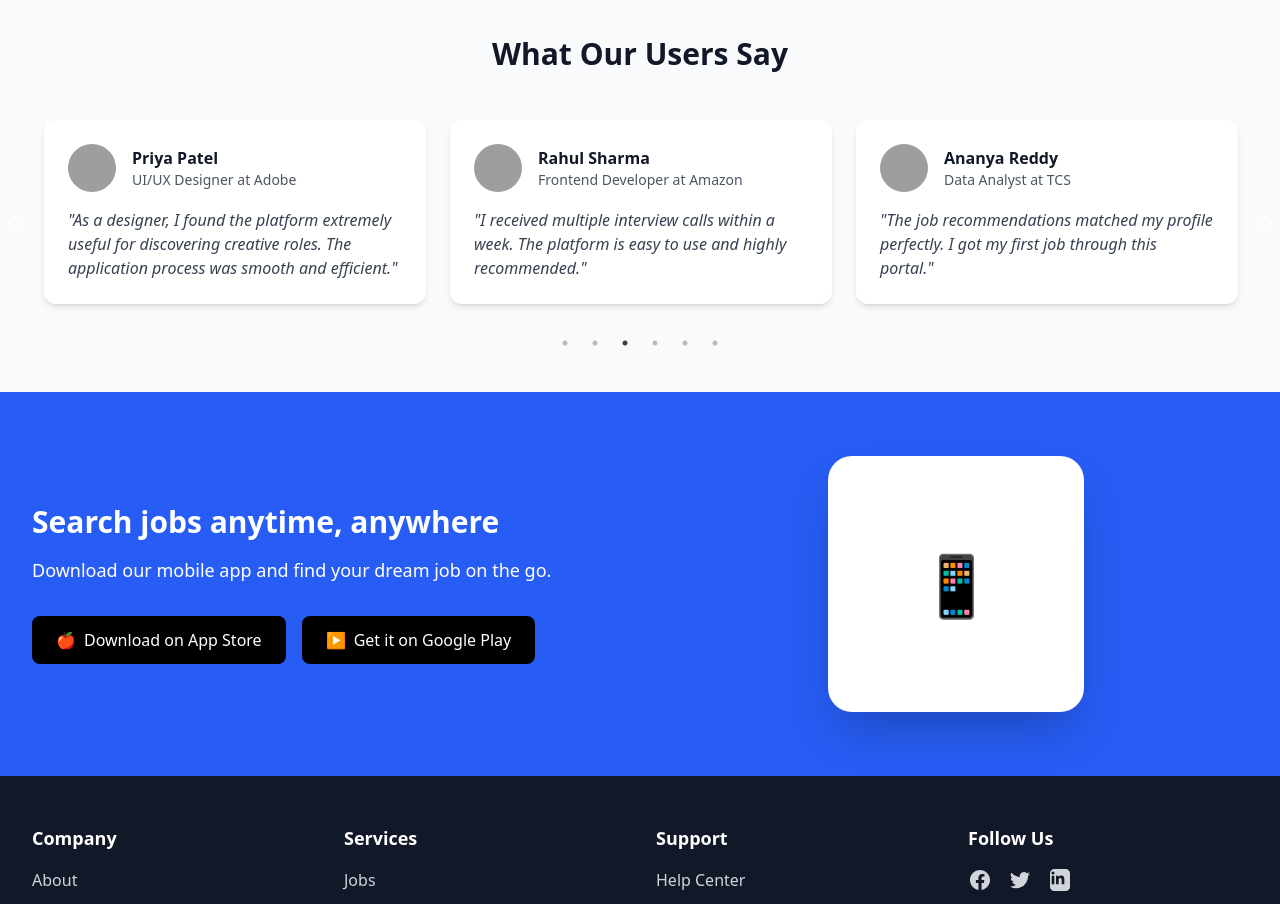
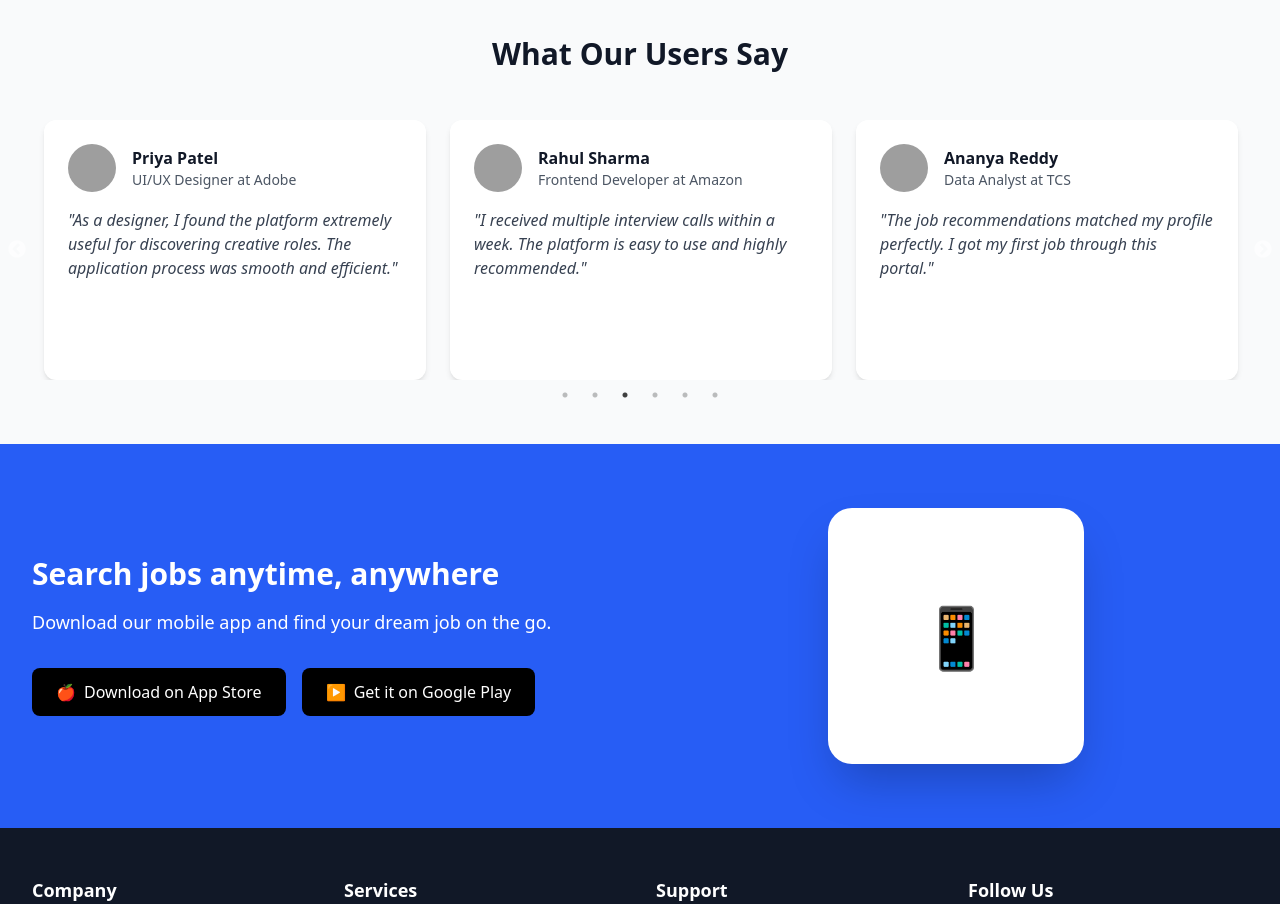
Before and after one commit to Pavan2317/clone, a React (Vite) app: page / in a window 1280 px wide. Shown: the part 4260-5164 px from the top of the page. Built offline with nearby package versions, Linux system fonts and the light colour scheme; grey boxes are pictures that could not be loaded.

Commit message:
Fixed testimonial slider card size

```diff
--- a/src/components/Testimonials.jsx
+++ b/src/components/Testimonials.jsx
@@ -14,6 +14,8 @@ const Testimonials = () => {
     speed: 500,
     slidesToShow: 3,
     slidesToScroll: 1,
+    adaptiveHeight: false,
+    variableWidth: false,
     responsive: [
       {
         breakpoint: 1024,
@@ -40,7 +42,7 @@ const Testimonials = () => {
         <Slider {...settings}>
           {testimonials.map((testimonial) => (
             <div key={testimonial.id} className="px-3">
-              <div className="bg-white rounded-xl shadow-md p-6 h-full">
+              <div className="bg-white rounded-xl shadow-md p-6 h-[260px] flex flex-col">
                 <div className="flex items-center mb-4">
                   <img
                     src={testimonial.photo}
```
